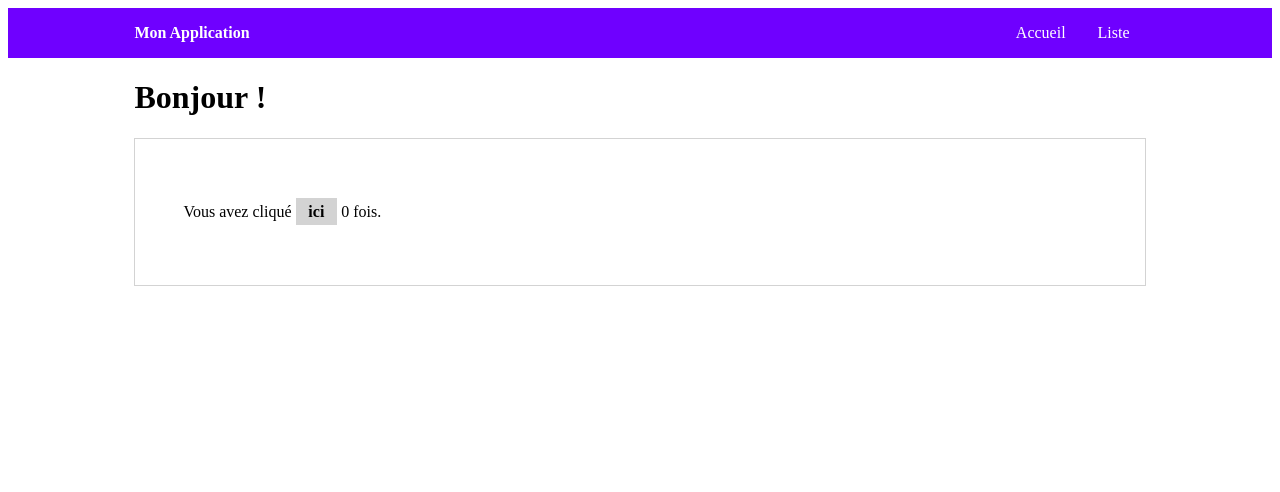
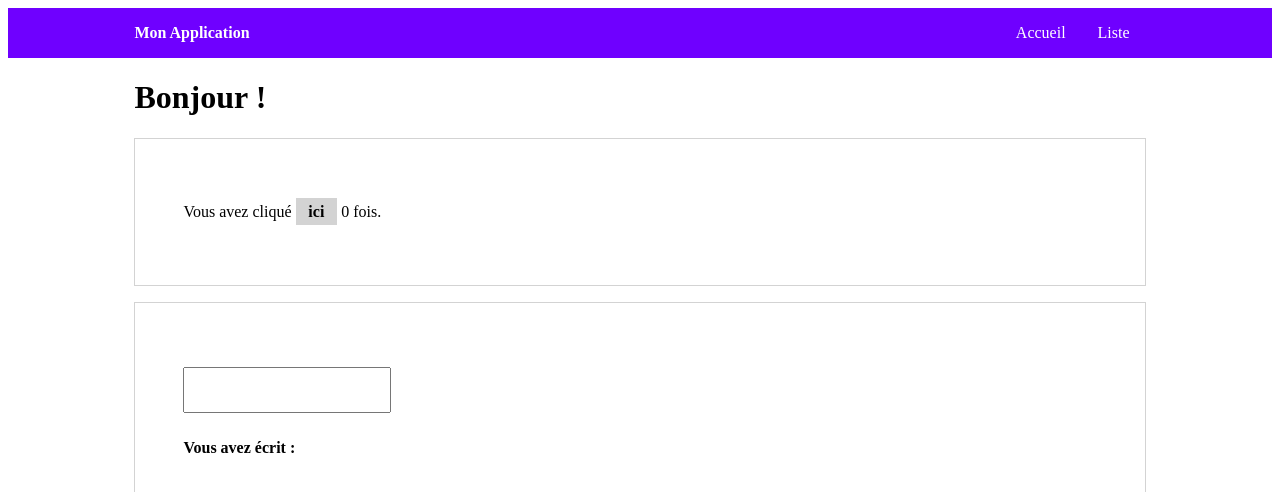
Before and after one commit to laudesj/myapp, an Angular app: page / in a window 1280 px wide. Shown: the top 492 px of the page. Built offline with nearby package versions, Linux system fonts and the light colour scheme.

Commit message:
2-way nom

```diff
--- a/src/app/accueil/accueil.component.html
+++ b/src/app/accueil/accueil.component.html
@@ -3,3 +3,10 @@
 <div class="play-container">
   <p>Vous avez cliqué <span (click)="countClick()">ici</span> {{ clickCounter }} fois.</p>
 </div>
+
+<div class="play-container">
+  <p>
+    <input type="text" [(ngModel)]="nom"><br>
+    <strong>Vous avez écrit : </strong> {{ nom }}
+  </p>
+</div>
--- a/src/app/accueil/accueil.component.ts
+++ b/src/app/accueil/accueil.component.ts
@@ -8,6 +8,7 @@ import { Component, OnInit } from '@angular/core';
 export class AccueilComponent implements OnInit {
 
   clickCounter: number = 0;
+  nom: string = '';
 
   constructor() { }
 
--- a/src/app/app.module.ts
+++ b/src/app/app.module.ts
@@ -1,5 +1,6 @@
 import { BrowserModule } from '@angular/platform-browser';
 import { NgModule } from '@angular/core';
+import { FormsModule } from '@angular/forms';
 
 import { AppRoutingModule } from './app-routing.module';
 import { AppComponent } from './app.component';
@@ -14,7 +15,8 @@ import { ListeComponent } from './liste/liste.component';
   ],
   imports: [
     BrowserModule,
-    AppRoutingModule
+    AppRoutingModule,
+    FormsModule
   ],
   providers: [],
   bootstrap: [AppComponent]
```
